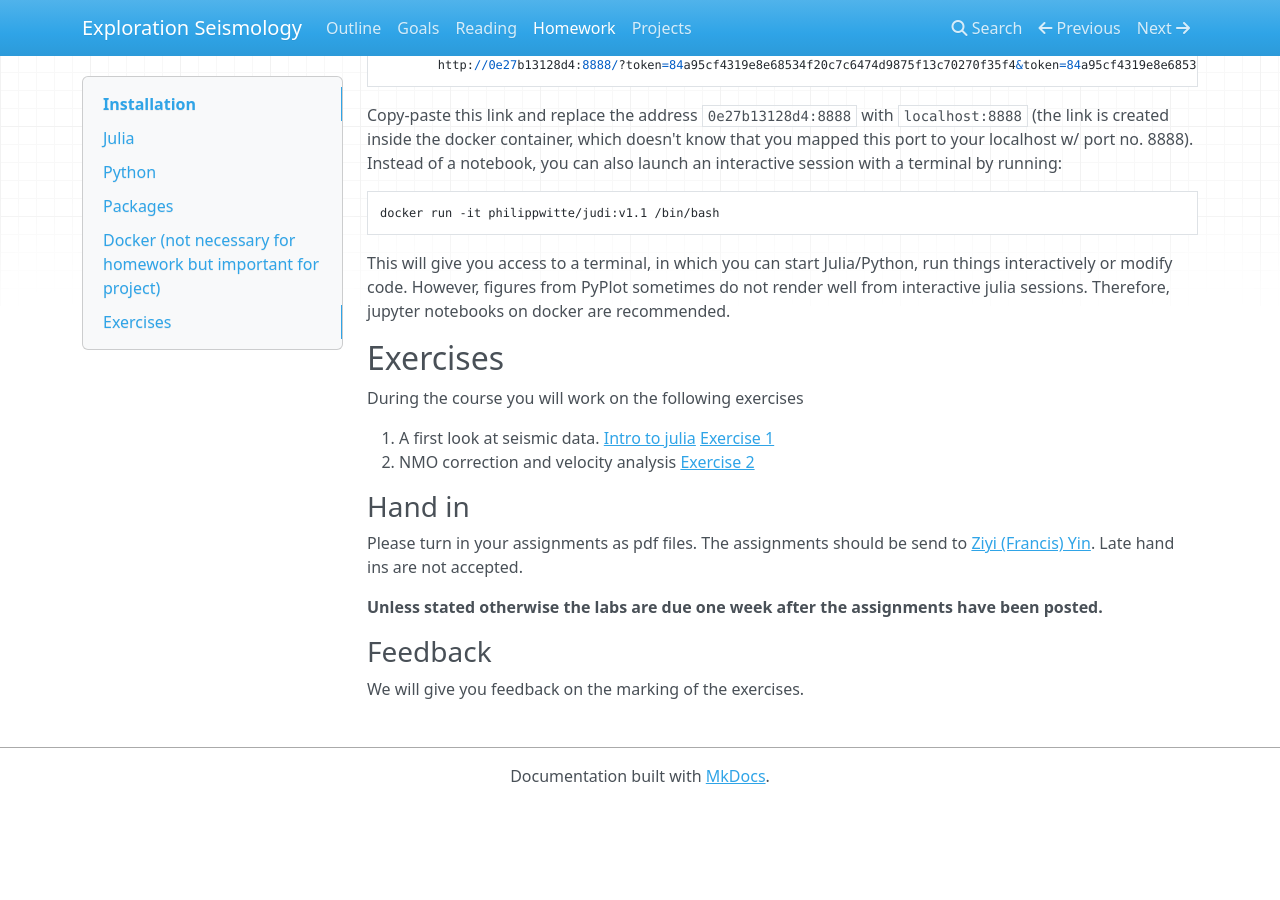
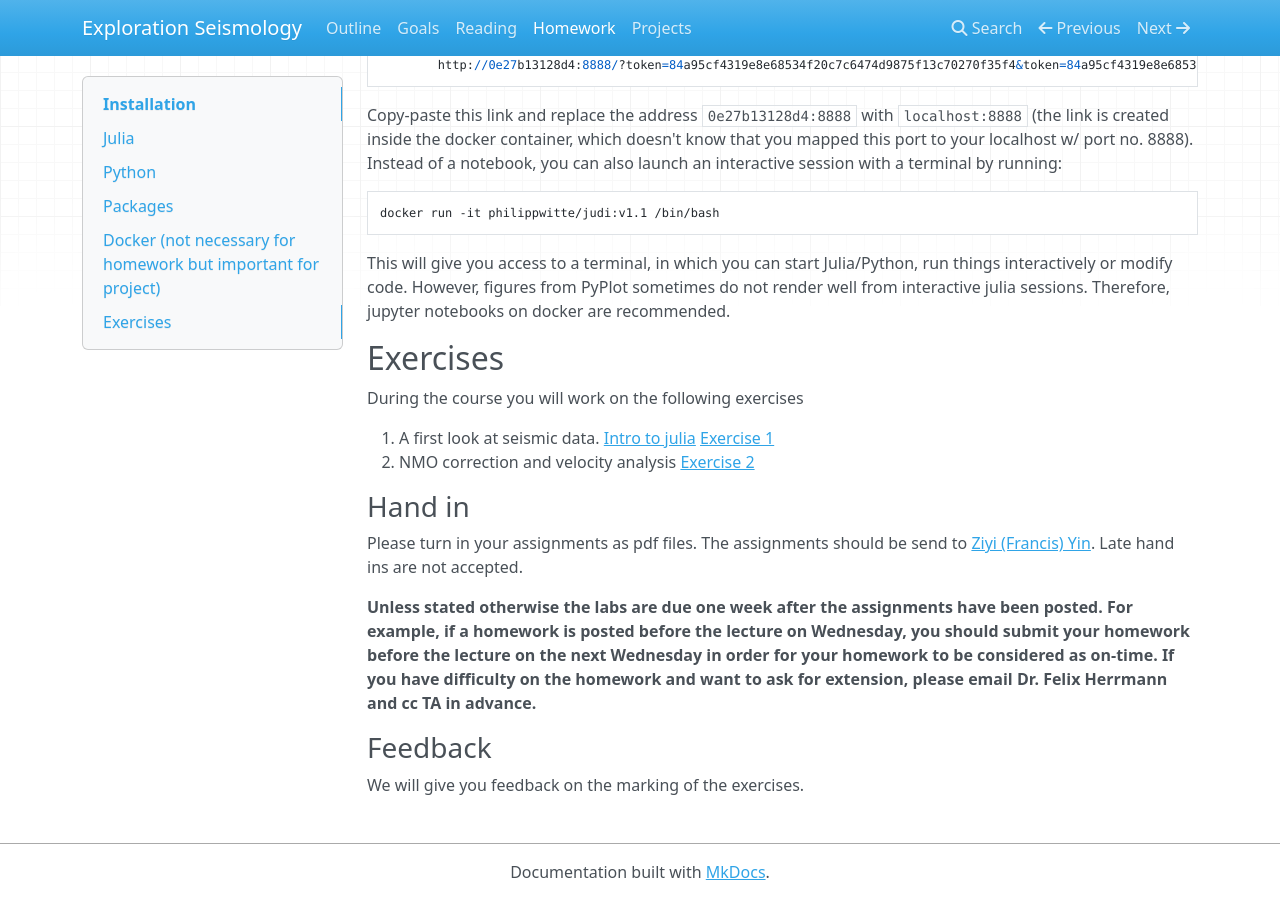
Before and after one commit to flexie/eas-4803-8803-ccs, an MkDocs documentation site: the page built from docs/homework.md, in a window 1280 px wide and 900 px high, scrolled down 1951 px. Built offline with MkDocs 1.6.1, drawn with Linux system fonts in a browser that asks for light colours; nearby versions of some CDN libraries; old or Windows-style settings are respelled for this version of MkDocs; before the commit the page ends 2755 px from its top, so only the background shows below that.

Commit message:
deadline rule

```diff
--- a/docs/homework.md
+++ b/docs/homework.md
@@ -133,7 +133,7 @@ These exercises will introduce you to the [Julia programming language](https://j
 
 Please turn in your assignments as pdf files. The assignments should be send to [Ziyi (Francis) Yin](mailto:ziyi.yin@gatech.edu). Late hand ins are not accepted.
 
-**Unless stated otherwise the labs are due one week after the assignments have been posted.**
+**Unless stated otherwise the labs are due one week after the assignments have been posted. For example, if a homework is posted before the lecture on Wednesday, you should submit your homework before the lecture on the next Wednesday in order for your homework to be considered as on-time. If you have difficulty on the homework and want to ask for extension, please email Dr. Felix Herrmann and cc TA in advance.**
 
 ### Feedback
 
```
